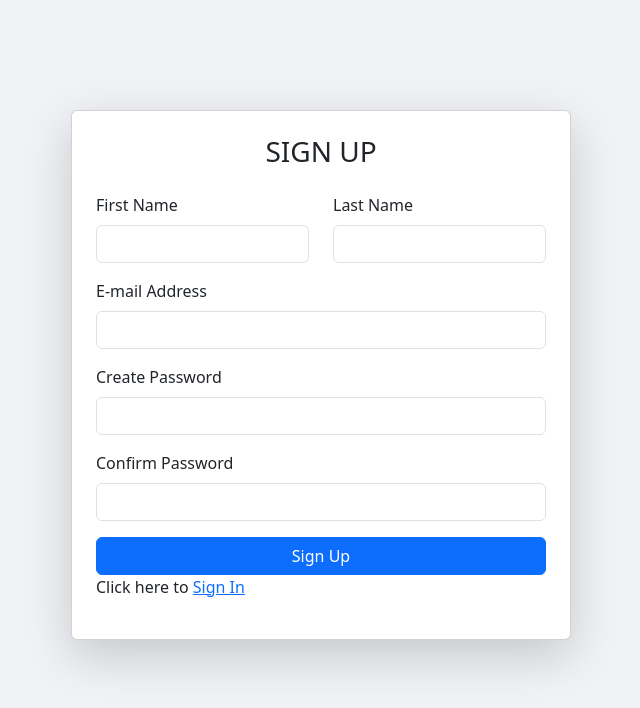
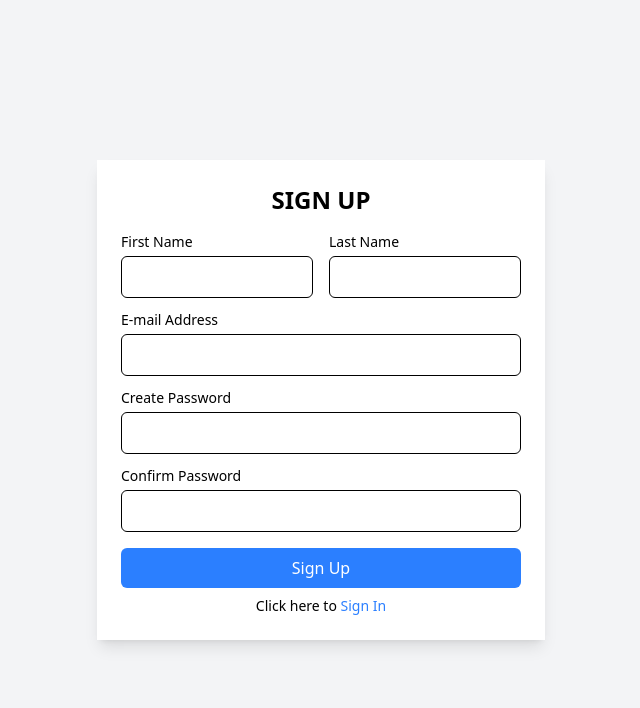
Before and after one commit to AnjanaKvd/ZeroX, a React (Vite) app in the folder frontend/Computer_Shop/: page /signup in a window 1280 px wide. Shown: the top 708 px of the page, without its empty margins (319-959 px from the left). Built offline with nearby package versions, Linux system fonts and the light colour scheme.

Commit message:
Converted boostrap css to tailwind css in  signup and signin pages

```diff
--- a/frontend/Computer_Shop/src/pages/SignIn.jsx
+++ b/frontend/Computer_Shop/src/pages/SignIn.jsx
@@ -1,8 +1,8 @@
 import React from "react";
-import "bootstrap/dist/css/bootstrap.min.css";
 import { useForm } from "react-hook-form";
 import { z } from "zod";
 import { zodResolver } from "@hookform/resolvers/zod";
+import "../index.css";
 
 const SignInSchema = z.object({
   email: z
@@ -27,48 +27,46 @@ const SignIn = () => {
   };
 
   return (
-    <div
-      className="container-fluid d-flex justify-content-center align-items-center vh-100"
-      style={{ backgroundColor: "#f0f2f5" }}
-    >
-      <div
-        className="card shadow-lg p-4"
-        style={{ width: "100%", maxWidth: "500px", marginTop: "-50px" }}
-      >
-        <h3 className="text-center mb-4">SIGN IN</h3>
+    <div className="flex justify-center items-center min-h-screen bg-gray-100">
+      <div className="bg-white shadow-lg p-6 w-full max-w-md">
+        <h3 className="text-center text-2xl font-semibold mb-4">SIGN IN</h3>
         <form onSubmit={handleSubmit(onSubmit)} noValidate>
-          <div className="mb-3">
-            <label className="form-label">E-mail Address</label>
+          <div className="mb-4">
+            <label className="block text-sm font-medium">E-mail Address</label>
             <input
               {...register("email")}
               type="email"
               name="email"
-              className="form-control"
+              className="mt-1 p-2 w-full border rounded-md focus:ring focus:ring-blue-300"
             />
             {errors.email && (
-              <p className="text-danger">{errors.email.message}</p>
+              <p className="text-red-400 text-sm">{errors.email.message}</p>
             )}
           </div>
-          <div className="mb-3">
-            <label className="form-label">Password</label>
+          <div className="mb-4">
+            <label className="block text-sm font-medium">Password</label>
             <input
               {...register("password")}
               type="password"
               name="password"
-              className="form-control"
+              className="mt-1 p-2 w-full border rounded-md focus:ring focus:ring-blue-300"
             />
             {errors.password && (
-              <p className="text-danger">{errors.password.message}</p>
+              <p className="text-red-400 text-sm">{errors.password.message}</p>
             )}
           </div>
-          <div className="d-grid">
-            <button type="submit" className="btn btn-primary">
-              Login
-            </button>
-            <p>
-              <a href="/signup">Sign Up</a>
-            </p>
-          </div>
+          <button
+            type="submit"
+            className="w-full bg-blue-500 hover:bg-blue-600 text-white font-medium py-2 rounded-md"
+          >
+            Login
+          </button>
+          <p className="mt-2 text-center text-sm">
+            Don't have an account?{" "}
+            <a href="/signup" className="text-blue-500">
+              Sign Up
+            </a>
+          </p>
         </form>
       </div>
     </div>
@@ -76,3 +74,82 @@ const SignIn = () => {
 };
 
 export default SignIn;
+
+// import React from "react";
+// import { useForm } from "react-hook-form";
+// import { z } from "zod";
+// import { zodResolver } from "@hookform/resolvers/zod";
+// import "../index.css";
+
+// const SignInSchema = z.object({
+//   email: z
+//     .string()
+//     .nonempty({ message: "Email is required!" })
+//     .email({ message: "Invalid email address!" }),
+//   password: z
+//     .string()
+//     .nonempty({ message: "Password is required!" })
+//     .min(8, { message: "Password must be at least 8 characters" }),
+// });
+
+// const SignIn = () => {
+//   const {
+//     register,
+//     handleSubmit,
+//     formState: { errors },
+//   } = useForm({ resolver: zodResolver(SignInSchema) });
+
+//   const onSubmit = (data) => {
+//     console.log(data);
+//   };
+
+//   return (
+//     <div
+//       className="container-fluid d-flex justify-content-center align-items-center vh-100"
+//       style={{ backgroundColor: "#f0f2f5" }}
+//     >
+//       <div
+//         className="card shadow-lg p-4"
+//         style={{ width: "100%", maxWidth: "500px", marginTop: "-50px" }}
+//       >
+//         <h3 className="text-center mb-4">SIGN IN</h3>
+//         <form onSubmit={handleSubmit(onSubmit)} noValidate>
+//           <div className="mb-3">
+//             <label className="form-label">E-mail Address</label>
+//             <input
+//               {...register("email")}
+//               type="email"
+//               name="email"
+//               className="form-control"
+//             />
+//             {errors.email && (
+//               <p className="text-danger">{errors.email.message}</p>
+//             )}
+//           </div>
+//           <div className="mb-3">
+//             <label className="form-label">Password</label>
+//             <input
+//               {...register("password")}
+//               type="password"
+//               name="password"
+//               className="form-control"
+//             />
+//             {errors.password && (
+//               <p className="text-danger">{errors.password.message}</p>
+//             )}
+//           </div>
+//           <div className="d-grid">
+//             <button type="submit" className="btn btn-primary">
+//               Login
+//             </button>
+//             <p>
+//               <a href="/signup">Sign Up</a>
+//             </p>
+//           </div>
+//         </form>
+//       </div>
+//     </div>
+//   );
+// };
+
+// export default SignIn;
--- a/frontend/Computer_Shop/src/pages/SignUp.jsx
+++ b/frontend/Computer_Shop/src/pages/SignUp.jsx
@@ -1,8 +1,8 @@
 import React from "react";
-import "bootstrap/dist/css/bootstrap.min.css";
 import { useForm } from "react-hook-form";
 import { z } from "zod";
 import { zodResolver } from "@hookform/resolvers/zod";
+import "../index.css";
 
 // Creating a schema using zod and Adding schema-based validation using zod
 const SignUpSchema = z
@@ -31,7 +31,7 @@ const SignUp = () => {
   const {
     register,
     handleSubmit,
-    formState: { errors }, //formState: { errors, isValid },
+    formState: { errors },
   } = useForm({
     resolver: zodResolver(SignUpSchema),
   });
@@ -41,91 +41,98 @@ const SignUp = () => {
   };
 
   return (
-    <div
-      className="container-fluid d-flex justify-content-center align-items-center vh-100"
-      style={{ backgroundColor: "#f0f2f5" }}
-    >
-      <div
-        className="card shadow-lg p-4"
-        style={{ width: "100%", maxWidth: "500px", marginTop: "-50px" }}
-      >
-        <h3 className="text-center mb-4">SIGN UP</h3>
+    <div className="flex justify-center items-center min-h-screen bg-gray-100">
+      <div className="bg-white shadow-lg p-6 w-full max-w-md">
+        <h3 className="text-center text-2xl font-semibold mb-4">SIGN UP</h3>
         <form onSubmit={handleSubmit(onSubmit)} noValidate>
-          <div className="row mb-3">
+          <div className="grid grid-cols-2 gap-4">
             <div className="col">
-              <label className="form-label">First Name</label>
+              <label className="block text-sm font-medium">First Name</label>
               <input
                 {...register("firstName", {
                   required: "First Name is required!",
                 })}
                 name="firstName"
                 type="text"
-                className="form-control"
+                className="mt-1 p-2 w-full border rounded-md focus:ring focus:ring-blue-300"
               />
               {errors.firstName && (
-                <p className="text-danger">{errors.firstName.message}</p>
+                <p className="text-red-400 text-sm">
+                  {errors.firstName.message}
+                </p>
               )}
             </div>
-            <div className="col">
-              <label className="form-label">Last Name</label>
+            <div>
+              <label className="block text-sm font-medium">Last Name</label>
               <input
                 {...register("lastName")}
                 name="lastName"
                 type="text"
-                className="form-control"
+                className="mt-1 p-2 w-full border rounded-md focus:ring focus:ring-blue-300"
               />
               {errors.lastName && (
-                <p className="text-danger">{errors.lastName.message}</p>
+                <p className="text-red-400 text-sm ">
+                  {errors.lastName.message}
+                </p>
               )}
             </div>
           </div>
-          <div className="mb-3">
-            <label className="form-label">E-mail Address</label>
+          <div className="mt-3">
+            <label className="block text-sm font-medium">E-mail Address</label>
             <input
               {...register("email")}
               name="email"
               type="email"
-              className="form-control"
+              className="mt-1 p-2 w-full border rounded-md focus:ring focus:ring-blue-300"
             />
             {errors.email && (
-              <p className="text-danger">{errors.email.message}</p>
+              <p className="text-red-400 text-sm">{errors.email.message}</p>
             )}
           </div>
-          <div className="mb-3">
-            <label className="form-label">Create Password</label>
+          <div className="mt-3">
+            <label className="block text-sm font-medium">Create Password</label>
             <input
               {...register("createPassword")}
               name="createPassword"
               type="password"
-              className="form-control"
+              className="mt-1 p-2 w-full border rounded-md focus:ring focus:ring-blue-300"
             />
             {errors.createPassword && (
-              <p className="text-danger">{errors.createPassword.message}</p>
+              <p className="text-red-400 text-sm">
+                {errors.createPassword.message}
+              </p>
             )}
           </div>
-          <div className="mb-3">
-            <label className="form-label">Confirm Password</label>
+          <div className="mt-3">
+            <label className="block text-sm font-medium">
+              Confirm Password
+            </label>
             <input
               {...register("confirmPassword")}
               name="confirmPassword"
               type="password"
-              className="form-control"
+              className="mt-1 p-2 w-full border rounded-md focus:ring focus:ring-blue-300"
             />
             {errors.confirmPassword && (
-              <p className="text-danger">{errors.confirmPassword.message}</p>
+              <p className="text-red-400 text-sm">
+                {errors.confirmPassword.message}
+              </p>
             )}
           </div>
           <button
             // disabled={!isValid}
             type="submit"
-            className="btn btn-primary w-100"
-
+            className="mt-4 w-full bg-blue-500 hover:bg-blue-600 text-white font-medium py-2 rounded-md"
           >
             Sign Up
           </button>
 
-          <p>
-            Click here to <a href="./signin"> Sign In</a>
+          <p className="mt-2 text-center text-sm">
+            Click here to{" "}
+            <a href="./signin" className="text-blue-500">
+              {" "}
+              Sign In
+            </a>
           </p>
         </form>
       </div>
```
Also changed, not shown: frontend/Computer_Shop/src/pages/test.jsx (deleted), 2 other files (tests, documents, lock files or other folders).
